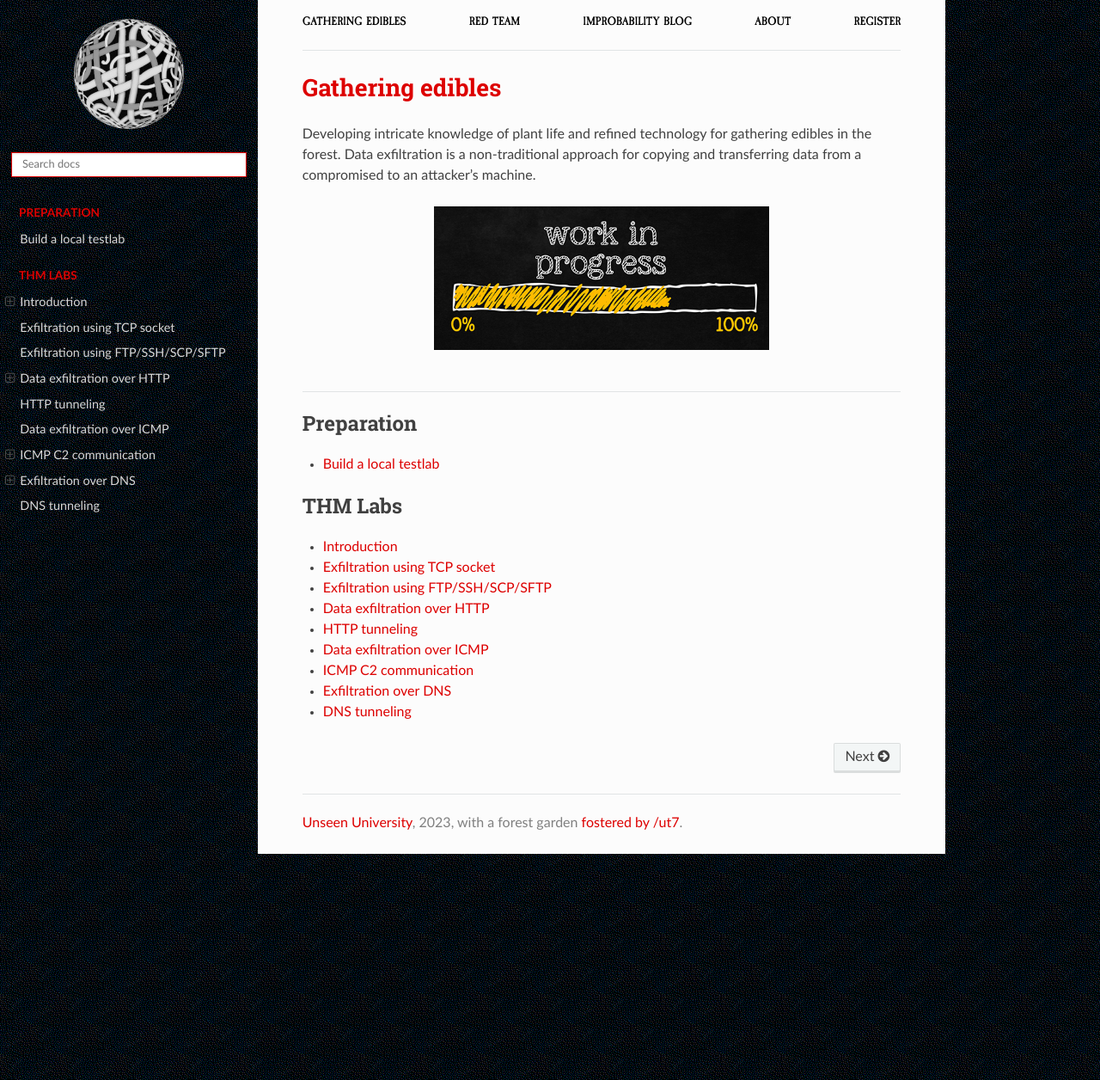
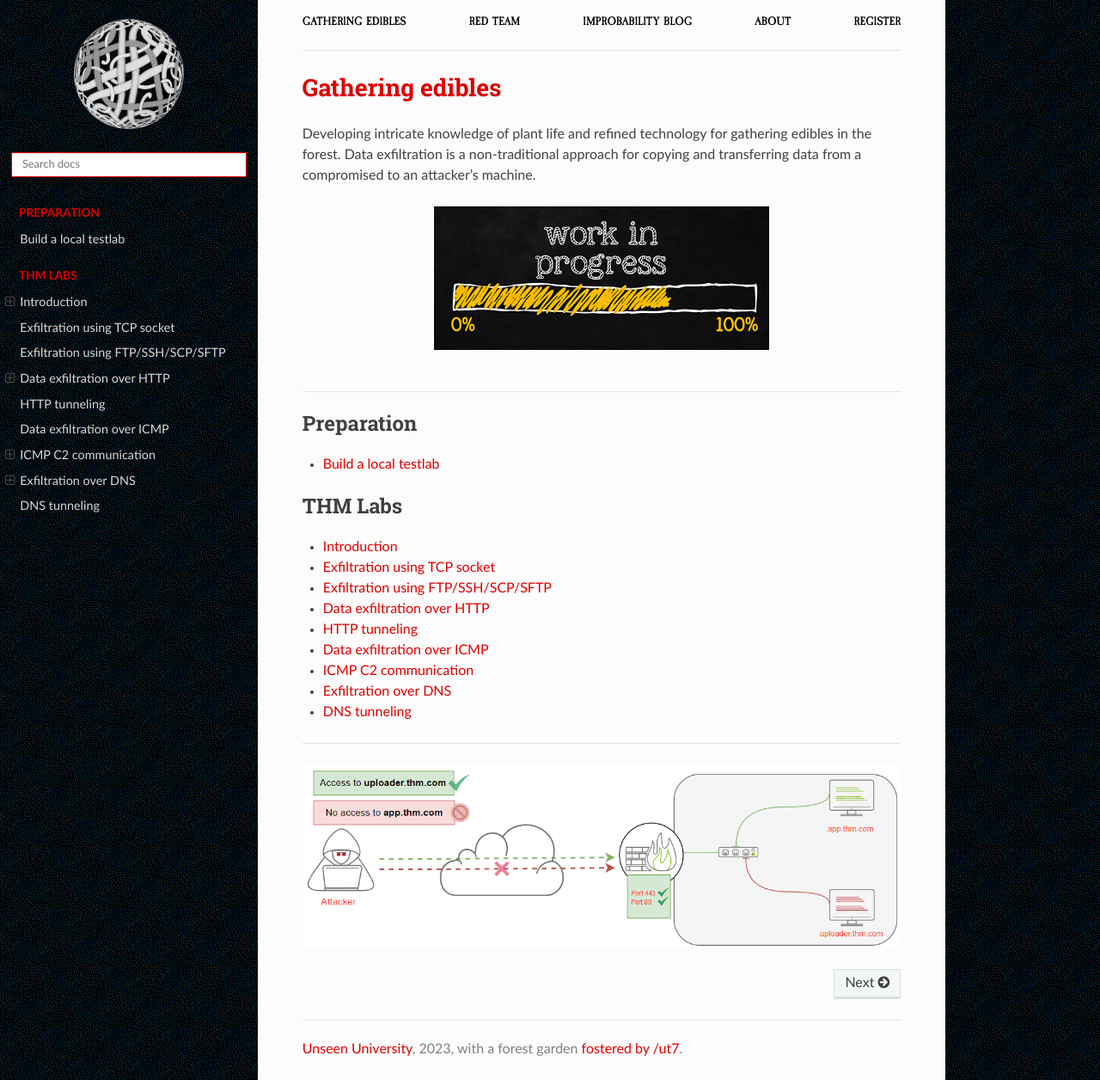
Before and after one commit to tymyrddin/red-exfil, a Sphinx documentation site: the page built from source/index.rst, in a window 1280 px wide and 1256 px high. Shown: the whole window at 86% size. Built offline with Sphinx 7.4.7 and the Read the Docs theme 2.0.0, drawn with Linux system fonts in a browser that asks for light colours.

Commit message:
Image tunnel

```diff
--- a/source/index.rst
+++ b/source/index.rst
@@ -31,3 +31,8 @@ Developing intricate knowledge of plant life and refined technology for gatherin
    docs/thm/icmp-c2.md
    docs/thm/dns.md
    docs/thm/dns-tunnel.md
+
+----
+
+.. image:: _static/images/http-tunnel.png
+  :alt: HTTP Tunnel
```
